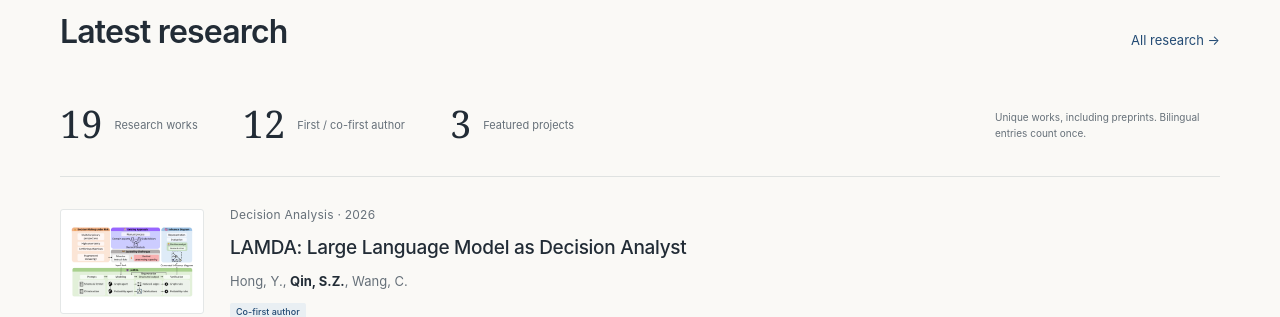
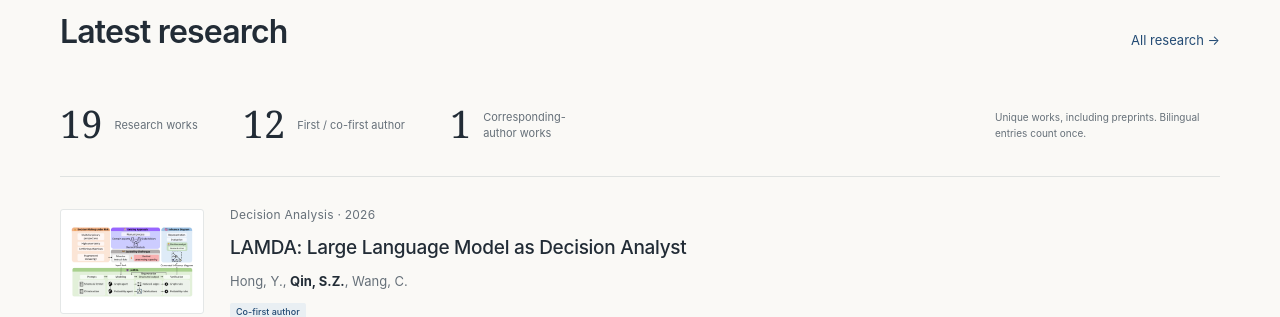
Before and after one commit to qinsz01/qsz_academic, a Jekyll site: the page built from _pages/about.md, in a window 1280 px wide and 900 px high, scrolled down 1336 px. Shown: the part 163-480 px from the top of the window. Built offline with Jekyll 4.4.1, drawn with Linux system fonts in a browser that asks for light colours.

Commit message:
Show corresponding-author count and filter on homepage

```diff
--- a/_data/design.yml
+++ b/_data/design.yml
@@ -26,7 +26,7 @@ en:
   noresults: No works match these filters.
   works: Research works
   lead: First / co-first author
-  projectcount: Featured projects
+  correspondingcount: Corresponding-author works
   scope: Unique works, including preprints. Bilingual entries count once.
   preprint: Preprint
   year: Year
@@ -94,7 +94,7 @@ zh:
   noresults: 没有符合筛选条件的成果。
   works: 研究成果
   lead: 第一 / 共同第一作者
-  projectcount: 代表项目
+  correspondingcount: 通讯作者成果
   scope: 按独立作品计数，包含预印本；中英文条目不重复统计。
   preprint: 预印本
   year: 年份
--- a/_includes/home-redesign.html
+++ b/_includes/home-redesign.html
@@ -1,10 +1,10 @@
 {% include base_path %}{% assign t = site.data.design[page.locale] %}{% assign prefix = '' %}{% if page.locale == 'zh' %}{% assign prefix = '/zh' %}{% endif %}
-{% assign all_works = site.publications | where: 'locale', 'en' %}{% assign papers = site.publications | where: 'locale', page.locale | sort: 'date' | reverse %}{% assign leads = 0 %}{% for p in all_works %}{% if p.tags contains 'firstauthor' or p.tags contains 'cofirst' %}{% assign leads = leads | plus: 1 %}{% endif %}{% endfor %}
+{% assign all_works = site.publications | where: 'locale', 'en' %}{% assign papers = site.publications | where: 'locale', page.locale | sort: 'date' | reverse %}{% assign leads = 0 %}{% assign corresponding = 0 %}{% for p in all_works %}{% if p.tags contains 'firstauthor' or p.tags contains 'cofirst' %}{% assign leads = leads | plus: 1 %}{% endif %}{% if p.tags contains 'correspondingauthor' %}{% assign corresponding = corresponding | plus: 1 %}{% endif %}{% endfor %}
 <div class="shell">
 <section class="hero"><div class="hero-copy"><p class="eyebrow">{{ t.role }}</p><h1>{{ t.name }}<span>{% if page.locale == 'zh' %}Sizhong Qin{% else %}覃思中{% endif %}</span></h1><p class="hero-statement">{{ t.hero }}</p><p class="hero-intro">{{ t.intro }}</p><div class="hero-links"><a class="button" href="{{ base_path }}{{ prefix }}/publications/">{{ t.ready }} <span>↗</span></a><a href="{{ base_path }}{{ prefix }}/cv/">{{ t.cv }} →</a><a href="mailto:{{ site.author.email }}">{{ t.contact }} ↗</a></div></div><div class="portrait-block"><img src="{{ base_path }}/images/profile.png" alt="{{ t.name }}" width="232" height="280"><p>{% if page.locale == 'zh' %}北京，中国{% else %}BEIJING, CHINA{% endif %}<span>清华大学 / TSINGHUA</span></p></div></section>
 <div class="research-strip"><span>{{ t.researchlabel }}</span><p>{% if page.locale == 'zh' %}结构智能设计 <i>·</i> 大语言模型 <i>·</i> 生成式模型{% else %}Structural design <i>·</i> Language-model agents <i>·</i> Generative models{% endif %}</p></div>
 <section class="section-block" id="projects"><div class="section-title"><div><p class="eyebrow">01 / {{ t.selected }}</p><h2>{{ t.projectintro }}</h2></div></div><div class="project-grid">{% for project in site.data.projects %}{% assign project_image = project.image %}{% if page.locale == 'zh' and project.image_zh %}{% assign project_image = project.image_zh %}{% endif %}<article class="project-card"><a class="project-image" href="{{ base_path }}/images/{{ project_image }}" aria-label="{{ project.name }} — {{ t.figure }}"><img src="{{ base_path }}/images/{{ project_image }}" alt="{{ project.name }} — {{ project.label[page.locale] }}" loading="lazy"></a><div class="project-text"><p class="eyebrow">{{ project.label[page.locale] }}</p><h3><a href="{{ project.url }}">{{ project.name }}</a></h3><p>{{ project.description[page.locale] }}</p><ul class="capabilities">{% for feature in project.features[page.locale] %}<li>{{ feature }}</li>{% endfor %}</ul><div class="project-links"><a href="{{ project.url }}">{{ project.linklabel[page.locale] }} ↗</a><a href="{{ project.paper }}">{{ t.paper }} ↗</a></div></div></article>{% endfor %}</div></section>
-<section class="section-block home-research"><div class="section-title"><div><p class="eyebrow">02 / {{ t.papers }}</p><h2>{{ t.latest }}</h2></div><a class="all-link" href="{{ base_path }}{{ prefix }}/publications/">{{ t.allpapers }} →</a></div><div class="stats"><div><a href="{{ base_path }}{{ prefix }}/publications/"><strong>{{ all_works.size }}</strong></a><span>{{ t.works }}</span></div><div><a href="{{ base_path }}{{ prefix }}/publications/?role=lead"><strong>{{ leads }}</strong></a><span>{{ t.lead }}</span></div><div><a href="#projects"><strong>{{ site.data.projects.size }}</strong></a><span>{{ t.projectcount }}</span></div><p>{{ t.scope }}</p></div><div class="research-list">{% for post in papers limit:3 %}{% include research-card.html compact=true %}{% endfor %}</div></section>
+<section class="section-block home-research"><div class="section-title"><div><p class="eyebrow">02 / {{ t.papers }}</p><h2>{{ t.latest }}</h2></div><a class="all-link" href="{{ base_path }}{{ prefix }}/publications/">{{ t.allpapers }} →</a></div><div class="stats"><div><a href="{{ base_path }}{{ prefix }}/publications/"><strong>{{ all_works.size }}</strong></a><span>{{ t.works }}</span></div><div><a href="{{ base_path }}{{ prefix }}/publications/?role=lead"><strong>{{ leads }}</strong></a><span>{{ t.lead }}</span></div><div><a href="{{ base_path }}{{ prefix }}/publications/?role=corresponding"><strong>{{ corresponding }}</strong></a><span>{{ t.correspondingcount }}</span></div><p>{{ t.scope }}</p></div><div class="research-list">{% for post in papers limit:3 %}{% include research-card.html compact=true %}{% endfor %}</div></section>
 <section class="section-block lower-grid"><div><p class="eyebrow">03 / {{ t.updated }}</p><h2>{{ t.updated }}</h2><div class="updates">{% assign notes = site.posts | where: 'locale', page.locale %}{% for note in notes limit:3 %}<article><time>{{ note.date | date: '%Y.%m.%d' }}</time><div><a href="{{ base_path }}{{ note.url }}">{{ note.title }}</a></div></article>{% endfor %}</div><a class="all-link" href="{{ base_path }}{{ prefix }}/year-archive/">{{ t.more }} →</a></div><div class="about-note"><p class="eyebrow">{{ t.about }}</p><h2>{% if page.locale == 'zh' %}在工程与智能之间。{% else %}Across engineering and AI.{% endif %}</h2><p>{% if page.locale == 'zh' %}我在清华大学土木工程系完成本科学业，同时辅修软件工程。2025 年 8 月至 2026 年 2 月，我在<a href="https://cbe.berkeley.edu/">加州大学伯克利分校建筑环境中心</a>访问，与 <a href="https://ced.berkeley.edu/people/ramon-weber">Ramon Weber</a> 教授合作开展智能建筑–结构协同设计研究。{% else %}I completed my undergraduate studies in Civil Engineering at Tsinghua University, with a minor in Software Engineering. From August 2025 to February 2026, I was a Visiting Scholar at <a href="https://cbe.berkeley.edu/">UC Berkeley’s Center for the Built Environment</a>, working with Professor <a href="https://ced.berkeley.edu/people/ramon-weber">Ramon Weber</a> on intelligent architectural–structural co-design.{% endif %}</p><a href="{{ base_path }}{{ prefix }}/cv/">{{ t.cv }} →</a></div></section>
 <section class="contact-band" id="contact"><p class="eyebrow">{{ t.contact }}</p><h2>{{ t.reach }}</h2><a href="mailto:{{ site.author.email }}">{{ site.author.email }} ↗</a><div><a href="{{ site.author.googlescholar }}">Google Scholar ↗</a><a href="{{ site.author.orcid }}">ORCID ↗</a><a href="https://github.com/{{ site.author.github }}">GitHub ↗</a></div></section>
 </div>
--- a/_includes/publications-redesign.html
+++ b/_includes/publications-redesign.html
@@ -3,5 +3,5 @@
 <div class="stats research-stats"><div><a href="{{ page.url | absolute_url }}"><strong>{{ all_works.size }}</strong></a><span>{{ t.works }}</span></div><div><a href="?role=lead" data-role-filter="lead"><strong>{{ leads }}</strong></a><span>{{ t.lead }}</span></div><div><a href="?role=preprint" data-role-filter="preprint"><strong>{{ preprints }}</strong></a><span>{{ t.preprint }}</span></div><p>{{ t.scope }}</p></div>
 {% capture year_values %}{% for p in papers %}{{ site.data.works[p.work_id].year }},{% endfor %}{% endcapture %}{% assign years = year_values | split: ',' | uniq | sort | reverse %}
 <div class="year-chart" aria-label="{{ t.year }}"><span class="chart-label">{{ t.works }} / {{ t.year }}</span>{% for year in years %}{% assign count = 0 %}{% assign year_number = year | plus: 0 %}{% for p in papers %}{% if site.data.works[p.work_id].year == year_number %}{% assign count = count | plus: 1 %}{% endif %}{% endfor %}<a href="#year-{{ year }}" data-year-filter="{{ year }}" aria-label="{{ year }}: {{ count }} {{ t.works }}"><span>{{ year }}</span><span class="year-bar" style="--count:{{ count }}"></span><strong>{{ count }}</strong></a>{% endfor %}</div>
-<form class="filter-bar js-only" id="research-filters" aria-label="{{ t.filter }}"><label><span>{{ t.searchlabel }}</span><input type="search" id="paper-search" placeholder="{{ t.searchplaceholder }}"></label><label><span>{{ t.topic }}</span><select id="topic-filter"><option value="">{{ t.alltopics }}</option>{% assign topics = 'agents,generative,optimization,bim,resilience' | split: ',' %}{% for topic in topics %}<option value="{{ topic }}">{{ t[topic] }}</option>{% endfor %}</select></label><label><span>{{ t.year }}</span><select id="year-filter"><option value="">{{ t.allyears }}</option>{% for year in years %}<option>{{ year }}</option>{% endfor %}</select></label><label><span>{{ t.rolefilter }}</span><select id="role-filter"><option value="">{{ t.allroles }}</option><option value="lead">{{ t.leadfilter }}</option><option value="preprint">{{ t.preprintfilter }}</option></select></label><button type="reset" class="text-button">{{ t.clear }}</button><p class="filter-count" aria-live="polite"><span id="result-count">{{ papers.size }}</span> {{ t.count }}</p></form>
+<form class="filter-bar js-only" id="research-filters" aria-label="{{ t.filter }}"><label><span>{{ t.searchlabel }}</span><input type="search" id="paper-search" placeholder="{{ t.searchplaceholder }}"></label><label><span>{{ t.topic }}</span><select id="topic-filter"><option value="">{{ t.alltopics }}</option>{% assign topics = 'agents,generative,optimization,bim,resilience' | split: ',' %}{% for topic in topics %}<option value="{{ topic }}">{{ t[topic] }}</option>{% endfor %}</select></label><label><span>{{ t.year }}</span><select id="year-filter"><option value="">{{ t.allyears }}</option>{% for year in years %}<option>{{ year }}</option>{% endfor %}</select></label><label><span>{{ t.rolefilter }}</span><select id="role-filter"><option value="">{{ t.allroles }}</option><option value="lead">{{ t.leadfilter }}</option><option value="corresponding">{{ t.correspondingauthor }}</option><option value="preprint">{{ t.preprintfilter }}</option></select></label><button type="reset" class="text-button">{{ t.clear }}</button><p class="filter-count" aria-live="polite"><span id="result-count">{{ papers.size }}</span> {{ t.count }}</p></form>
 <div id="research-results">{% for year in years %}{% assign year_number = year | plus: 0 %}<section class="year-group" id="year-{{ year }}" data-year-group><h2>{{ year }}</h2><div class="research-list">{% for post in papers %}{% if site.data.works[post.work_id].year == year_number %}{% include research-card.html %}{% endif %}{% endfor %}</div></section>{% endfor %}<p id="no-results" hidden>{{ t.noresults }}</p></div>
--- a/_includes/research-card.html
+++ b/_includes/research-card.html
@@ -1,5 +1,5 @@
 {% assign card_scope = include.scope | default: 'paper' %}{% assign card_id = card_scope | append: '-' | append: post.work_id %}{% assign w = site.data.works[post.work_id] %}{% assign t = site.data.design[page.locale] %}{% assign display_authors = w.authors %}{% if include.compact and w.authors_short %}{% assign display_authors = w.authors_short %}{% endif %}
-<article class="research-card" data-work data-lead="{% if post.tags contains 'firstauthor' or post.tags contains 'cofirst' %}true{% else %}false{% endif %}" data-preprint="{{ w.preprint }}" data-year="{{ w.year }}" data-topic="{{ w.topic }}" data-search="{{ post.title | append: ' ' | append: w.authors | downcase | escape }}">
+<article class="research-card" data-work data-corresponding="{% if post.tags contains 'correspondingauthor' %}true{% else %}false{% endif %}" data-lead="{% if post.tags contains 'firstauthor' or post.tags contains 'cofirst' %}true{% else %}false{% endif %}" data-preprint="{{ w.preprint }}" data-year="{{ w.year }}" data-topic="{{ w.topic }}" data-search="{{ post.title | append: ' ' | append: w.authors | downcase | escape }}">
 {% if post.header.teaser %}<a class="paper-thumb" href="{{ base_path }}{{ post.url }}" tabindex="-1" aria-hidden="true"><img src="{{ base_path }}/images/{{ post.header.teaser }}" alt="" loading="lazy"></a>{% endif %}
 <div class="paper-body"><div class="paper-meta"><span>{{ post.venue }} · {{ w.year }}</span>{% if w.preprint %}<span class="preprint">{{ t.preprint }}</span>{% endif %}</div><h3><a href="{{ base_path }}{{ post.url }}">{{ post.title }}</a></h3><p class="authors">{{ display_authors | escape | replace: 'Qin, S.Z.', '<strong>Qin, S.Z.</strong>' }}</p><div class="badges">{% for tag in post.tags %}{% if tag == 'firstauthor' or tag == 'cofirst' or tag == 'correspondingauthor' %}<span>{{ t[tag] }}</span>{% endif %}{% endfor %}</div>
 <div class="paper-actions"><a href="{{ post.paperurl }}">{{ t.paper }} ↗</a>{% if post.projecturl %}<a href="{{ post.projecturl }}">{{ t.projects }} ↗</a>{% endif %}<a href="{{ base_path }}{{ post.url }}">{{ t.details }} →</a></div>
--- a/assets/js/site.js
+++ b/assets/js/site.js
@@ -7,13 +7,13 @@ document.documentElement.classList.add('js');
     const year = document.querySelector('#year-filter');
     const role = document.querySelector('#role-filter');
     const initialRole = new URLSearchParams(location.search).get('role');
-    if (['lead', 'preprint'].includes(initialRole)) role.value = initialRole;
+    if (['lead', 'corresponding', 'preprint'].includes(initialRole)) role.value = initialRole;
     const cards = [...document.querySelectorAll('[data-work]')];
     const update = () => {
       const query = search.value.trim().toLocaleLowerCase();
       let count = 0;
       cards.forEach(card => {
-        card.hidden = !!((query && !card.dataset.search.includes(query)) || (topic.value && card.dataset.topic !== topic.value) || (year.value && card.dataset.year !== year.value) || (role.value === 'lead' && card.dataset.lead !== 'true') || (role.value === 'preprint' && card.dataset.preprint !== 'true'));
+        card.hidden = !!((query && !card.dataset.search.includes(query)) || (topic.value && card.dataset.topic !== topic.value) || (year.value && card.dataset.year !== year.value) || (role.value === 'lead' && card.dataset.lead !== 'true') || (role.value === 'corresponding' && card.dataset.corresponding !== 'true') || (role.value === 'preprint' && card.dataset.preprint !== 'true'));
         if (!card.hidden) count++;
       });
       document.querySelectorAll('[data-year-group]').forEach(group => { group.hidden = !group.querySelector('[data-work]:not([hidden])'); });
```
Also changed, not shown: CONTENT.md (+1 -1 lines).
